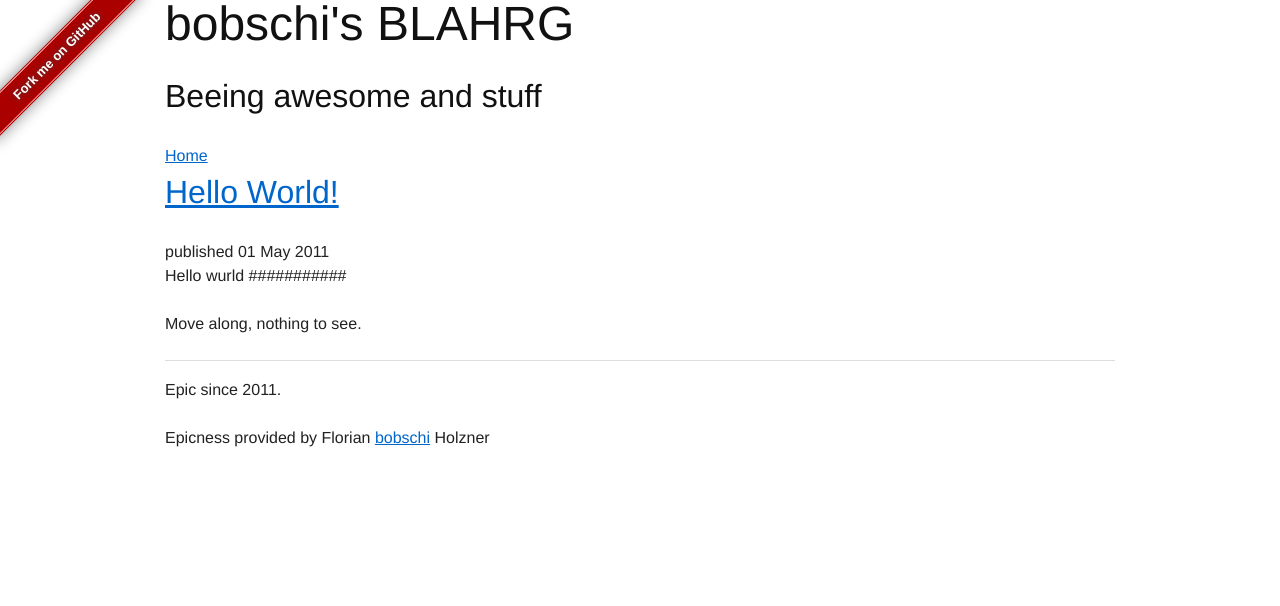
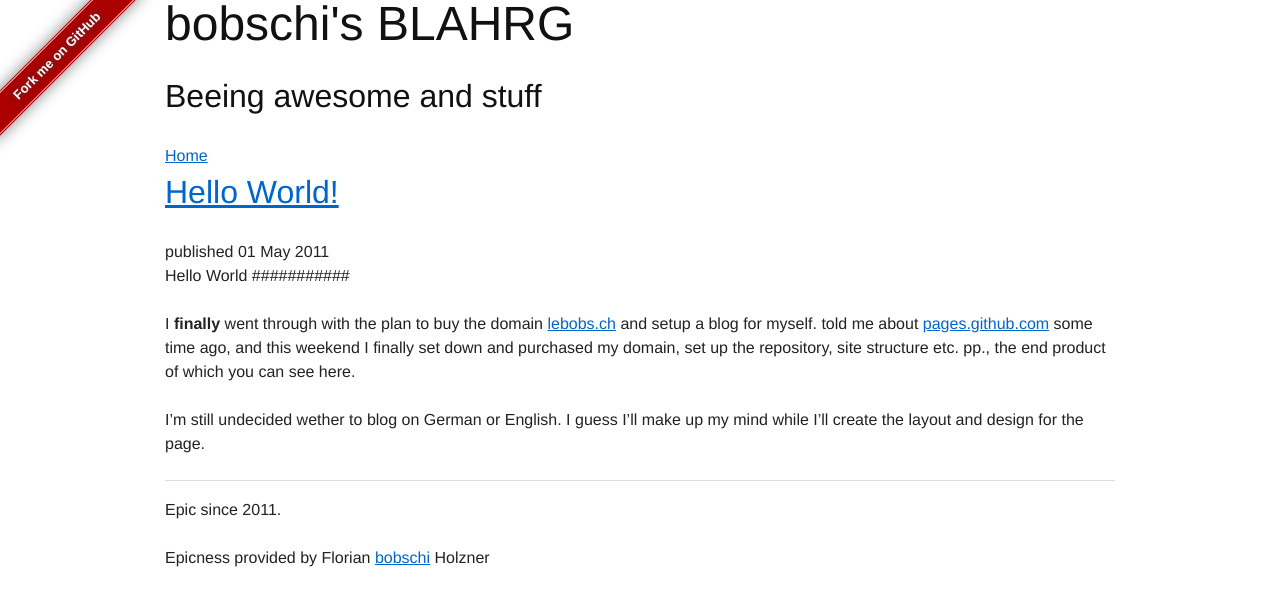
Before and after one commit to bobschi/lebobs.ch, a Jekyll site: the page built from index.markdown, in a window 1280 px wide. Shown: the top 606 px of the page. Built offline with Jekyll 4.4.1, drawn with Linux system fonts in a browser that asks for light colours; Markdown is read by kramdown in place of the engine named in the settings.

Commit message:
writing on the hello world post

```diff
--- a/_posts/2011-05-01-hello-world.markdown
+++ b/_posts/2011-05-01-hello-world.markdown
@@ -1,9 +1,17 @@
 ---
 layout: post
 title: Hello World!
+categories:
+- Trivia
 ---
 
-Hello wurld
+Hello World
 ###########
 
-Move along, nothing to see.
+I **finally** went through with the plan to buy the domain [lebobs.ch][lebobsch] and setup a blog for myself. [][Markus] told me about [pages.github.com][ghpages] some time ago, and this weekend I finally set down and purchased my domain, set up the repository, site structure etc. pp., the end product of which you can see here.
+
+I'm still undecided wether to blog on German or English. I guess I'll make up my mind while I'll create the layout and design for the page.
+
+[Markus]: http://nuclearsquid.com/ "Blog of Markus Prinz"
+[lebobsch]: http://lebobs.ch/ "My blog, the very page you are on"
+[ghpages]: http://pages.github.com/ "Github Pages Readme"
```
